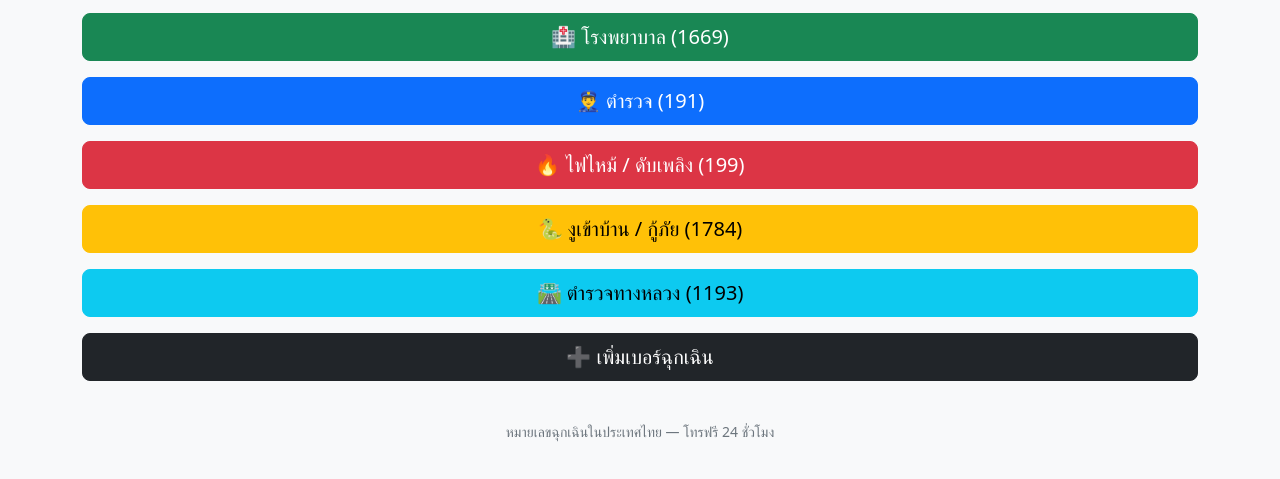
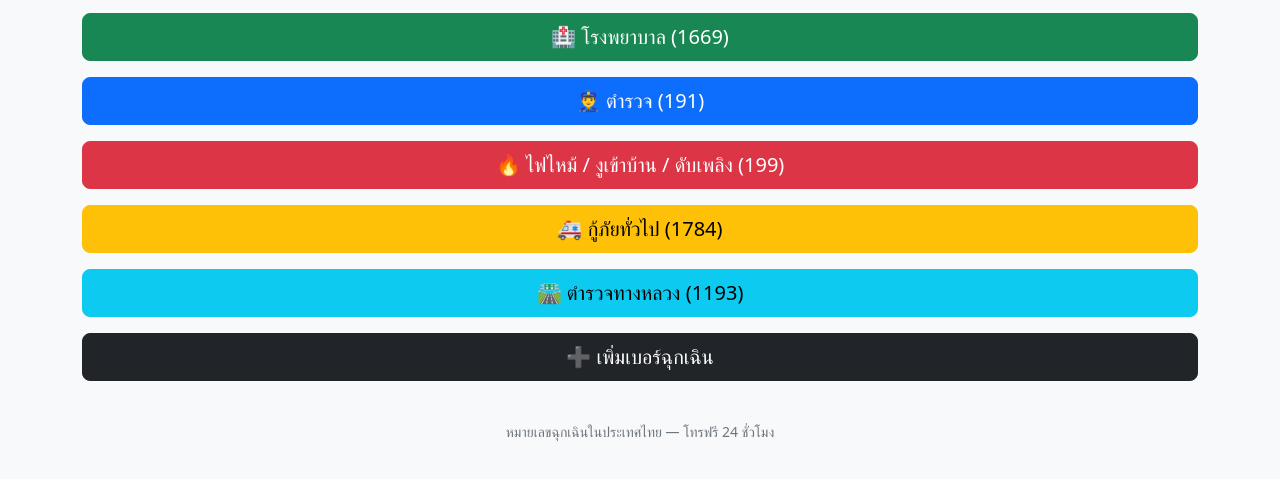
Before and after one commit to phuriphatsud-blip/susa, a plain HTML site: page index.html in a window 1280 px wide. Shown: the part 149-628 px from the top of the page. Drawn offline with nearby package versions, Linux system fonts and the light colour scheme.

Commit message:
Update index.html

```diff
--- a/index.html
+++ b/index.html
@@ -33,8 +33,8 @@
   <div class="d-grid gap-3 mb-3" id="buttonGroup">
     <button class="btn btn-success btn-lg w-100" onclick="confirmCall('🏥 โรงพยาบาล', '1669')">🏥 โรงพยาบาล (1669)</button>
     <button class="btn btn-primary btn-lg w-100" onclick="confirmCall('👮‍♂️ ตำรวจ', '191')">👮‍♂️ ตำรวจ (191)</button>
-    <button class="btn btn-danger btn-lg w-100" onclick="confirmCall('🔥 ไฟไหม้ / ดับเพลิง', '199')">🔥 ไฟไหม้ / ดับเพลิง (199)</button>
-    <button class="btn btn-warning btn-lg w-100" onclick="confirmCall('🐍 งูเข้าบ้าน / กู้ภัย', '1784')">🐍 งูเข้าบ้าน / กู้ภัย (1784)</button>
+    <button class="btn btn-danger btn-lg w-100" onclick="confirmCall('🔥 ไฟไหม้ / งูเข้าบ้าน / ดับเพลิง', '199')">🔥 ไฟไหม้ / งูเข้าบ้าน / ดับเพลิง (199)</button>
+    <button class="btn btn-warning btn-lg w-100" onclick="confirmCall('🚑 กู้ภัยทั่วไป', '1784')">🚑 กู้ภัยทั่วไป (1784)</button>
     <button class="btn btn-info btn-lg w-100" onclick="confirmCall('🛣️ ตำรวจทางหลวง', '1193')">🛣️ ตำรวจทางหลวง (1193)</button>
   </div>
 
```
